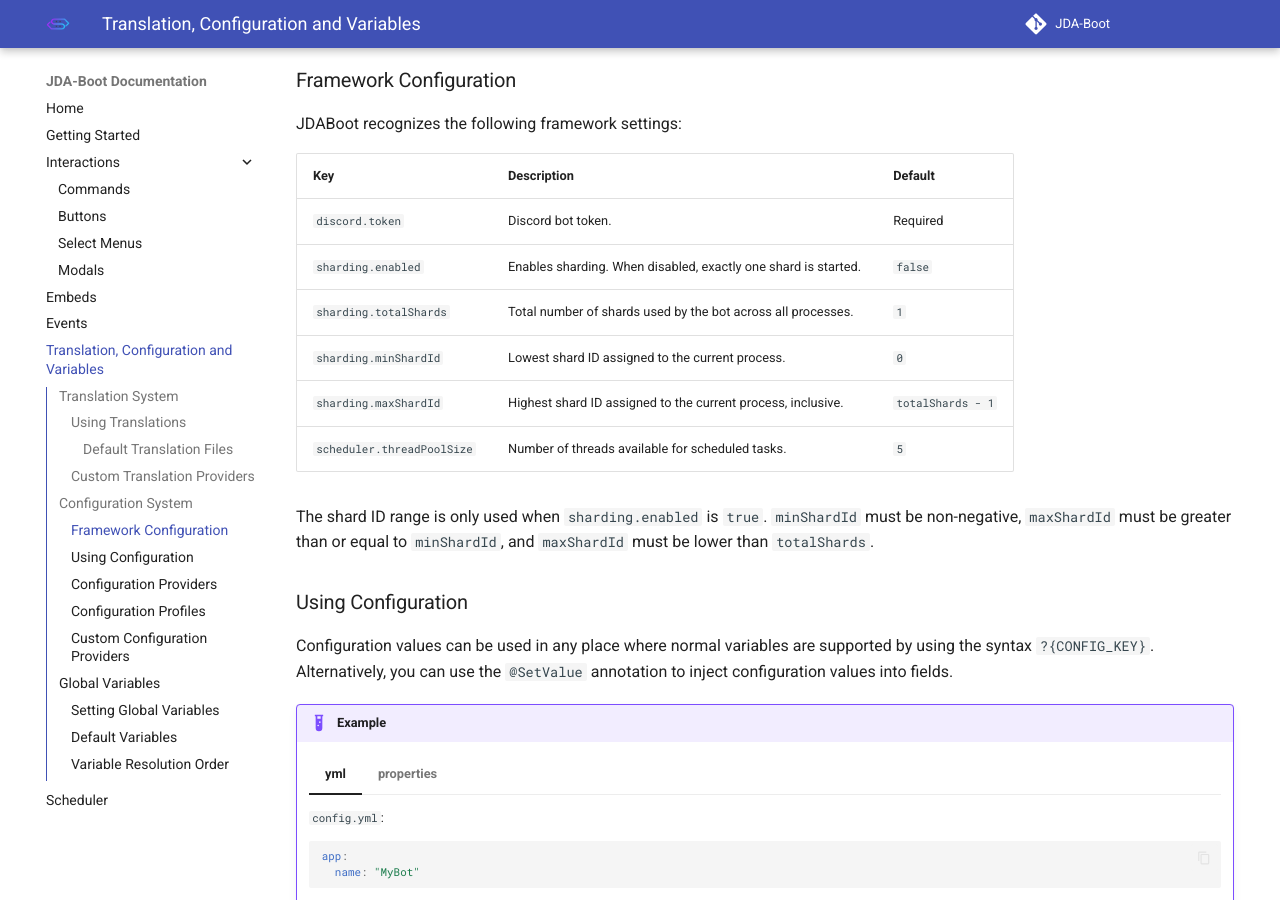
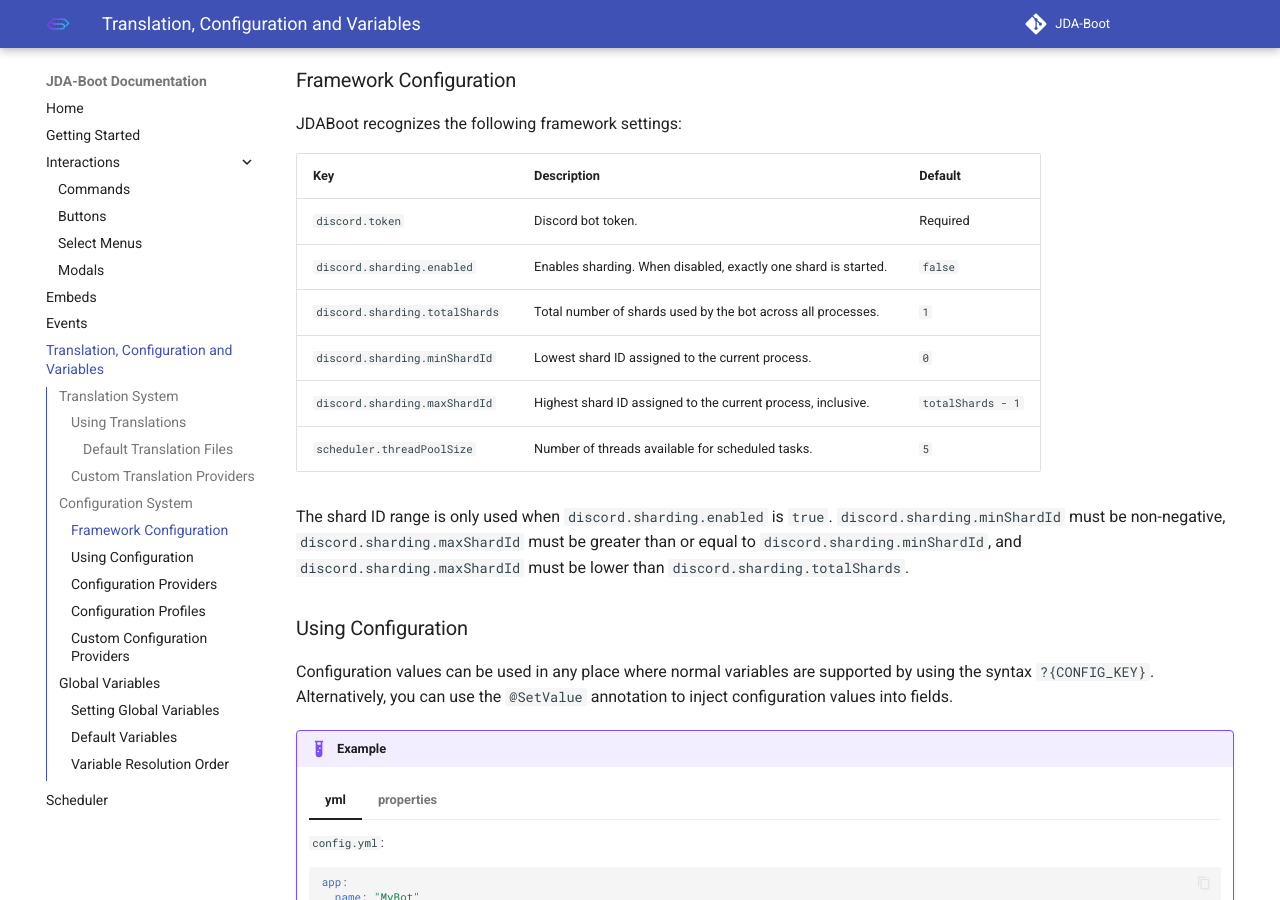
Before and after one commit to swiftbytegbr/jda-boot, an MkDocs documentation site: the page built from docs/jda-boot/docs/nav/translation-configuration.md, in a window 1280 px wide and 900 px high, scrolled down 1488 px. Built offline with MkDocs 1.6.1 and Material for MkDocs 9.7.7, drawn with Linux system fonts in a browser that asks for light colours; plug-ins that fetch from the network failed and are left out; comment, search, counter and statistics services are not loaded.

Commit message:
refactor: update docs

```diff
--- a/docs/jda-boot/docs/nav/translation-configuration.md
+++ b/docs/jda-boot/docs/nav/translation-configuration.md
@@ -56,17 +56,18 @@
 
 JDABoot recognizes the following framework settings:
 
-| Key                        | Description                                                    | Default           |
-|----------------------------|----------------------------------------------------------------|-------------------|
-| `discord.token`            | Discord bot token.                                             | Required          |
-| `sharding.enabled`         | Enables sharding. When disabled, exactly one shard is started. | `false`           |
-| `sharding.totalShards`     | Total number of shards used by the bot across all processes.   | `1`               |
-| `sharding.minShardId`      | Lowest shard ID assigned to the current process.               | `0`               |
-| `sharding.maxShardId`      | Highest shard ID assigned to the current process, inclusive.   | `totalShards - 1` |
-| `scheduler.threadPoolSize` | Number of threads available for scheduled tasks.               | `5`               |
+| Key                            | Description                                                    | Default           |
+|--------------------------------|----------------------------------------------------------------|-------------------|
+| `discord.token`                | Discord bot token.                                             | Required          |
+| `discord.sharding.enabled`     | Enables sharding. When disabled, exactly one shard is started. | `false`           |
+| `discord.sharding.totalShards` | Total number of shards used by the bot across all processes.   | `1`               |
+| `discord.sharding.minShardId`  | Lowest shard ID assigned to the current process.               | `0`               |
+| `discord.sharding.maxShardId`  | Highest shard ID assigned to the current process, inclusive.   | `totalShards - 1` |
+| `scheduler.threadPoolSize`     | Number of threads available for scheduled tasks.               | `5`               |
 
-The shard ID range is only used when `sharding.enabled` is `true`. `minShardId` must be non-negative,
-`maxShardId` must be greater than or equal to `minShardId`, and `maxShardId` must be lower than `totalShards`.
+The shard ID range is only used when `discord.sharding.enabled` is `true`. `discord.sharding.minShardId` must be
+non-negative, `discord.sharding.maxShardId` must be greater than or equal to `discord.sharding.minShardId`, and
+`discord.sharding.maxShardId` must be lower than `discord.sharding.totalShards`.
 
 ### Using Configuration
 
```
Also changed, not shown: docs/Configuration.md (+9 -9 lines), docs/jda-boot/docs/nav/getting-started.md (+6 -5 lines).
